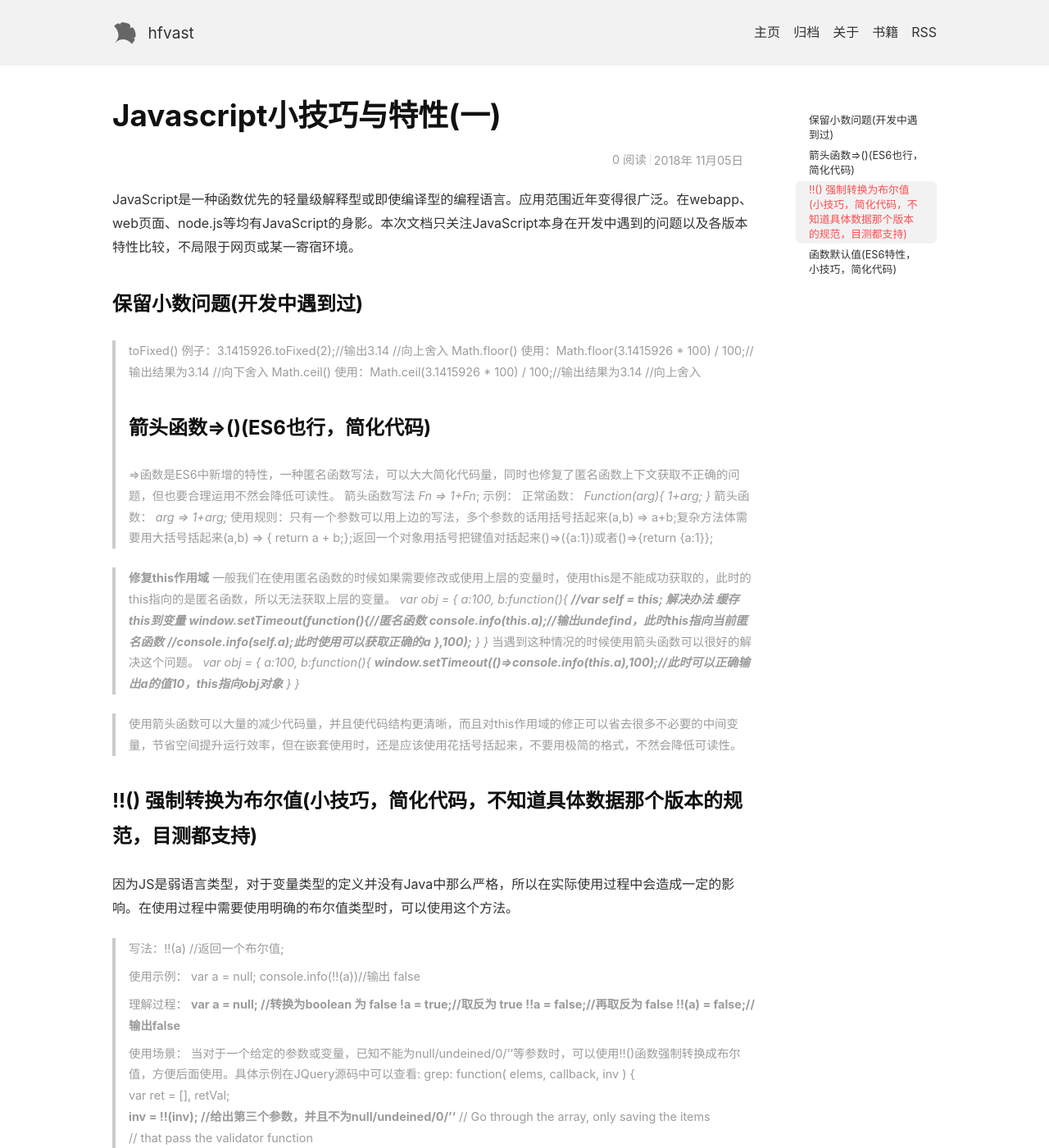
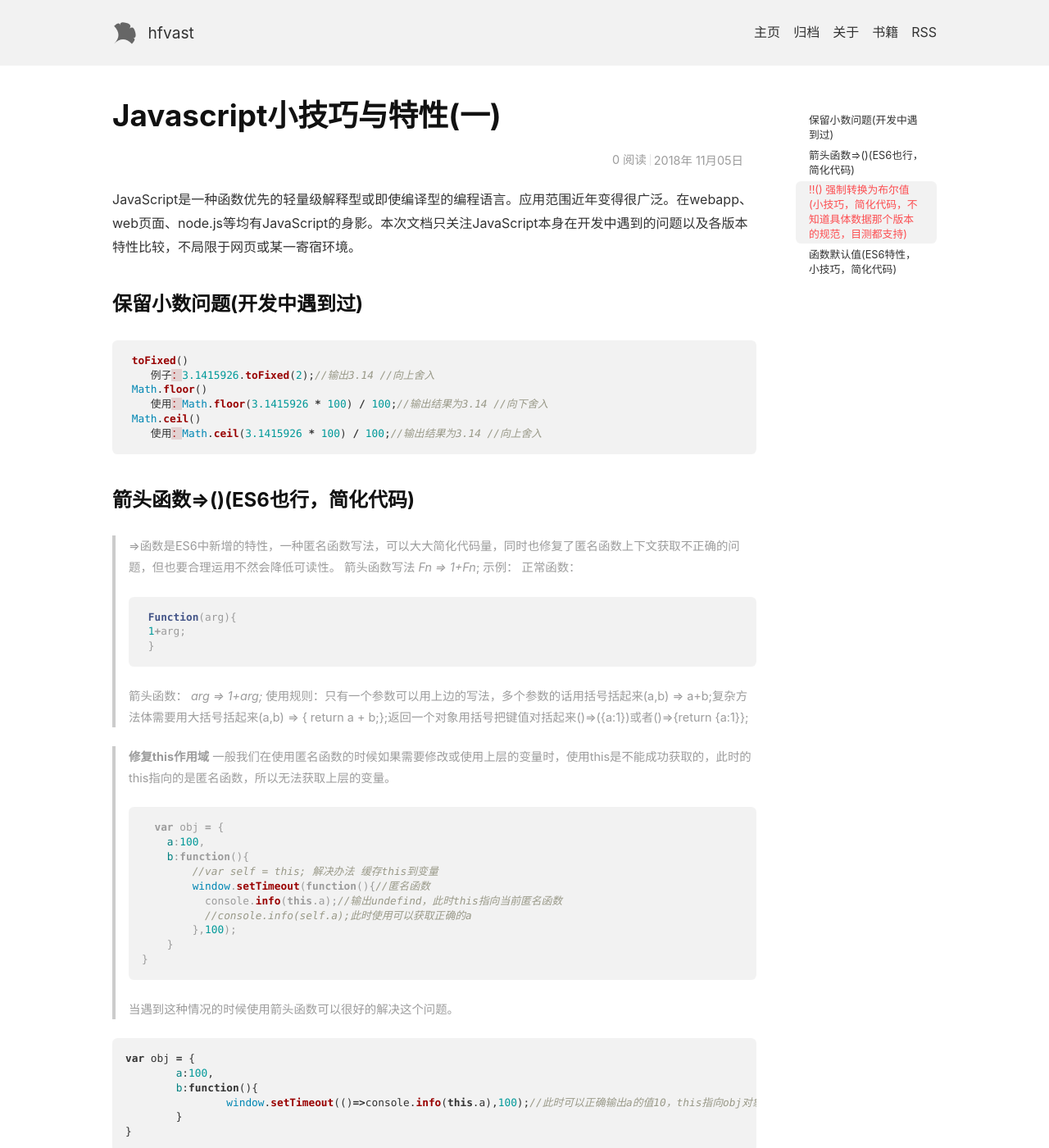
Before and after one commit to FireLee1413/hfvast.github.io, a Jekyll site: the page built from _posts/2018-11-5-JavaScript小技巧与特性(一).md, in a window 1280 px wide and 1400 px high. Shown: the whole window at 82% size. Built offline with Jekyll 4.4.1, drawn with Linux system fonts in a browser that asks for light colours; our own code applies the rules of GitHub Pages for plain Markdown files; some of the changed text lies outside the part shown.

Commit message:
格式调整

````diff
--- a/_posts/2018-11-5-JavaScript小技巧与特性(一).md
+++ b/_posts/2018-11-5-JavaScript小技巧与特性(一).md
@@ -1,77 +1,93 @@
 JavaScript是一种函数优先的轻量级解释型或即使编译型的编程语言。应用范围近年变得很广泛。在webapp、web页面、node.js等均有JavaScript的身影。本次文档只关注JavaScript本身在开发中遇到的问题以及各版本特性比较，不局限于网页或某一寄宿环境。
 ### 保留小数问题(开发中遇到过)
-> toFixed()
+```js
+ toFixed()
     例子：3.1415926.toFixed(2);//输出3.14 //向上舍入
-> Math.floor()
+ Math.floor()
     使用：Math.floor(3.1415926 * 100) / 100;//输出结果为3.14 //向下舍入
->Math.ceil()
+ Math.ceil()
     使用：Math.ceil(3.1415926 * 100) / 100;//输出结果为3.14 //向上舍入
+```
 ### 箭头函数=>()(ES6也行，简化代码)
 > =>函数是ES6中新增的特性，一种匿名函数写法，可以大大简化代码量，同时也修复了匿名函数上下文获取不正确的问题，但也要合理运用不然会降低可读性。
 > 箭头函数写法 *Fn => 1+Fn*;
 > 示例：
 > 正常函数：
-> *Function(arg){
-> 1+arg;
-> }*
+```js
+ Function(arg){
+ 1+arg;
+ }
+```
 > 箭头函数：
 > *arg => 1+arg;*
 > 使用规则：只有一个参数可以用上边的写法，多个参数的话用括号括起来(a,b) => a+b;复杂方法体需要用大括号括起来(a,b) => { return a + b;};返回一个对象用括号把键值对括起来()=>({a:1})或者()=>{return {a:1}};
 
 > **修复this作用域**
->一般我们在使用匿名函数的时候如果需要修改或使用上层的变量时，使用this是不能成功获取的，此时的this指向的是匿名函数，所以无法获取上层的变量。
-*var obj = {
+> 一般我们在使用匿名函数的时候如果需要修改或使用上层的变量时，使用this是不能成功获取的，此时的this指向的是匿名函数，所以无法获取上层的变量。
+```js
+  var obj = {
     a:100,
     b:function(){
-        **//var self = this; 解决办法 缓存this到变量**
-        **window.setTimeout(function(){//匿名函数**
-          **console.info(this.a);//输出undefind，此时this指向当前匿名函数**
-          **//console.info(self.a);此时使用可以获取正确的a**
-        **},100);**
+        //var self = this; 解决办法 缓存this到变量
+        window.setTimeout(function(){//匿名函数
+          console.info(this.a);//输出undefind，此时this指向当前匿名函数
+          //console.info(self.a);此时使用可以获取正确的a
+        },100);
     }
-}*
->当遇到这种情况的时候使用箭头函数可以很好的解决这个问题。
-*var obj = {
+}
+```
+> 当遇到这种情况的时候使用箭头函数可以很好的解决这个问题。
+
+
+```js
+var obj = {
 	a:100,
 	b:function(){
-		**window.setTimeout(()=>console.info(this.a),100);//此时可以正确输出a的值10，this指向obj对象**
+		window.setTimeout(()=>console.info(this.a),100);//此时可以正确输出a的值10，this指向obj对象
 	}
-}*
+}
+```
 
 >使用箭头函数可以大量的减少代码量，并且使代码结构更清晰，而且对this作用域的修正可以省去很多不必要的中间变量，节省空间提升运行效率，但在嵌套使用时，还是应该使用花括号括起来，不要用极简的格式，不然会降低可读性。
 
 ### !!() 强制转换为布尔值(小技巧，简化代码，不知道具体数据那个版本的规范，目测都支持)
 因为JS是弱语言类型，对于变量类型的定义并没有Java中那么严格，所以在实际使用过程中会造成一定的影响。在使用过程中需要使用明确的布尔值类型时，可以使用这个方法。
->写法：!!(a) //返回一个布尔值;
->
->使用示例：
->var a = null;
->console.info(!!(a))//输出 false
->
+> 写法：!!(a) //返回一个布尔值;
+
+> 使用示例：
+```js
+    var a = null;
+    console.info(!!(a))//输出 false
+```
 >理解过程：
-> **var a = null; //转换为boolean 为 false
-> !a = true;//取反为 true
-> !!a = false;//再取反为 false
-> !!(a) = false;//输出false**
->
+```js
+ var a = null; //转换为boolean 为 false
+ !a = true;//取反为 true
+ !!a = false;//再取反为 false
+ !!(a) = false;//输出false
+```
 > 使用场景：
 > 当对于一个给定的参数或变量，已知不能为null/undeined/0/''等参数时，可以使用!!()函数强制转换成布尔值，方便后面使用。具体示例在JQuery源码中可以查看:
-> grep: function( elems, callback, inv ) {
->        var ret = [], retVal;
->        **inv = !!(inv);  //给出第三个参数，并且不为null/undeined/0/''**
->        // Go through the array, only saving the items
->        // that pass the validator function
->        for ( var i = 0, length = elems.length; i < length; i++ ) {
->            **retVal = !!(callback( elems[ i ], i ));  //此处同理 返回值存在并且不为**null/undeined/0/''
->           **if ( inv !== retVal ) {
->                ret.push( elems[ i ] );
->           }**
->        }
->        return ret;
->    }
->!!()函数的使用方法其实和使用if()判断或者!(!a)是等效的，但是在一些场景下合理使用这个函数可以减少一些代码量。不过鉴于可读性问题，酌情使用。
+```js
+ grep: function( elems, callback, inv ) {
+        var ret = [], retVal;
+        inv = !!(inv);  //给出第三个参数，并且不为null/undeined/0/''**
+        // Go through the array, only saving the items
+        // that pass the validator function
+        for ( var i = 0, length = elems.length; i < length; i++ ) {
+            retVal = !!(callback( elems[ i ], i ));  //此处同理 返回值存在并且不为**null/undeined/0/''
+          if ( inv !== retVal ) {
+                ret.push( elems[ i ] );
+           }
+        }
+        return ret;
+    }
+```
+> !!()函数的使用方法其实和使用if()判断或者!(!a)是等效的，但是在一些场景下合理使用这个函数可以减少一些代码量。不过鉴于可读性问题，酌情使用。
 ### 函数默认值(ES6特性，小技巧，简化代码)
 >在开发过程中经常遇到函数的参数在没有传值或者传值不全时需要设置默认值的场景，一般的解决方案是判断参数是否为空，然后决定使用传入值还是默认值，在ES6中函数的参数支持使用默认值，可以减少很多在没传参时的默认值设置。
->function (a = 100){
+```js
+function (a = 100){
     console.info(a);//当a没有传入时，输出默认值100，有值时输出传入值
 }
+```
````
